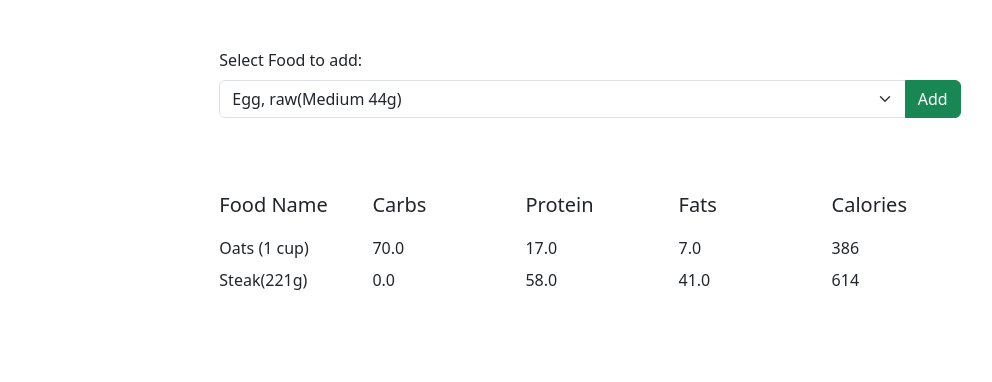
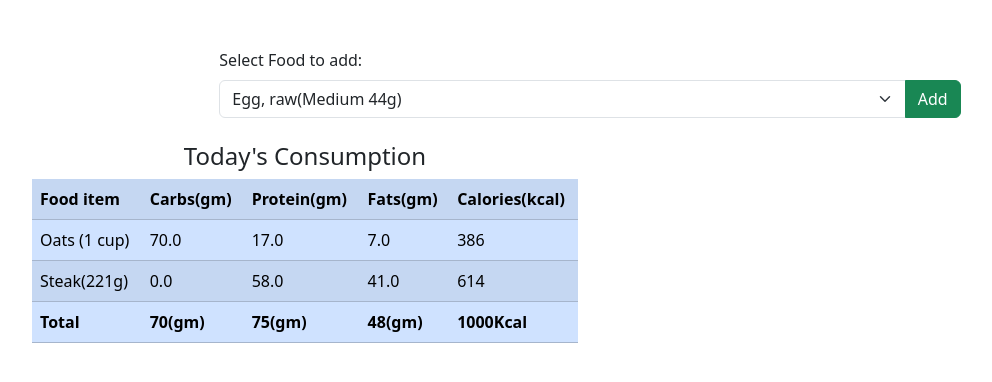
Before and after one commit to Purullator/caloriecount, a Django app: page / in a window 1280 px wide. Shown: the top 382 px of the page, without its empty margins (50-1042 px from the left). Run offline with Django 5.2, Linux system fonts and the light colour scheme; a user stored in the database is signed in; data comes from the database, SQL or seed files in the repository; both versions use the stored data as it was after the commit; some libraries are stand-ins or nearby versions.

Commit message:
total Macros calculated

```diff
--- a/caloriecountsite/app/templates/app/index.html
+++ b/caloriecountsite/app/templates/app/index.html
@@ -31,29 +31,72 @@
           </div>
         </form>
 
-        <div class="row g-2">
-          <div class="col-md-8 offset-md-2">
-            <div class="row mb-3 mt-5 fs-5 font-weight-bold">
-              <div class="col">Food Name</div>
-              <div class="col">Carbs</div>
-              <div class="col">Protein</div>
-              <div class="col">Fats</div>
-              <div class="col">Calories</div>
+
+
+        <div class="row">
+            <div class="col-md-6">
+                <div>
+                    <h4 class="text-center">Today's Consumption</h4>
+                </div>
+                <table id="table" class="table table-striped table-primary">
+                    <tr class="bg-primary text-white">
+                        <th>Food item</th>
+                        <th>Carbs(gm)</th>
+                        <th>Protein(gm)</th>
+                        <th>Fats(gm)</th>
+                        <th>Calories(kcal)</th>
+
+                    </tr>
+                        {% for c in consumed_food %}
+                        <tr>
+                            <td>{{ c.food_consumed.name }}</td>
+                            <td>{{ c.food_consumed.carbs }}</td>
+                            <td>{{ c.food_consumed.protein }}</td>
+                            <td>{{ c.food_consumed.fats }}</td>
+                            <td>{{ c.food_consumed.calories }}</td>
+
+
+                        </tr>
+                    {% endfor %}
+
+                    <tr>
+                        <td id="name"><b>Total</b></td>
+                        <td id="totalCarbs"><b></b></td>
+                        <td id="totalProtein"><b></b></td>
+                        <td id="totalFats"><b></b></td>
+                        <td id="totalCalories"><b></b></td>
+                    </tr>
+                </table>
             </div>
-            {% for c in consumed_food %}
-              <div class="row mb-2 align-items-center">
-                <div class="col">{{ c.food_consumed.name }}</div>
-                <div class="col">{{ c.food_consumed.carbs }}</div>
-                <div class="col">{{ c.food_consumed.protein }}</div>
-                <div class="col">{{ c.food_consumed.fats }}</div>
-                <div class="col">{{ c.food_consumed.calories }}</div>
-              </div>
-            {% endfor %}
-          </div>
+            <div class="col-md-5 offset-1"></div>
         </div>
-      </div>
+
+
+
 
 
 
 </body>
+<script>
+    var table = document.getElementById('table');
+    var carbs = 0, protein= 0, fats = 0, calories = 0;
+
+    for(var i=1; i<table.rows.length-1;i++){
+
+        carbs += parseFloat(table.rows[i].cells[1].innerHTML);
+        carbs = Math.round(carbs);
+        protein += parseFloat(table.rows[i].cells[2].innerHTML);
+        protein = Math.round(protein);
+        fats += parseFloat(table.rows[i].cells[3].innerHTML);
+        fats = Math.round(fats);
+        calories += parseFloat(table.rows[i].cells[4].innerHTML);
+        calories = Math.round(calories);
+
+        document.getElementById('totalCarbs').innerHTML = '<b>' + carbs+'(gm)</b>'
+        document.getElementById('totalProtein').innerHTML = '<b>' + protein+'(gm)</b>'
+        document.getElementById('totalFats').innerHTML = '<b>' + fats+'(gm)</b>'
+        document.getElementById('totalCalories').innerHTML = '<b>' + calories+'Kcal </b>'
+    }
+
+</script>
 </html>
```
Also changed, not shown: caloriecountsite/db.sqlite3.
